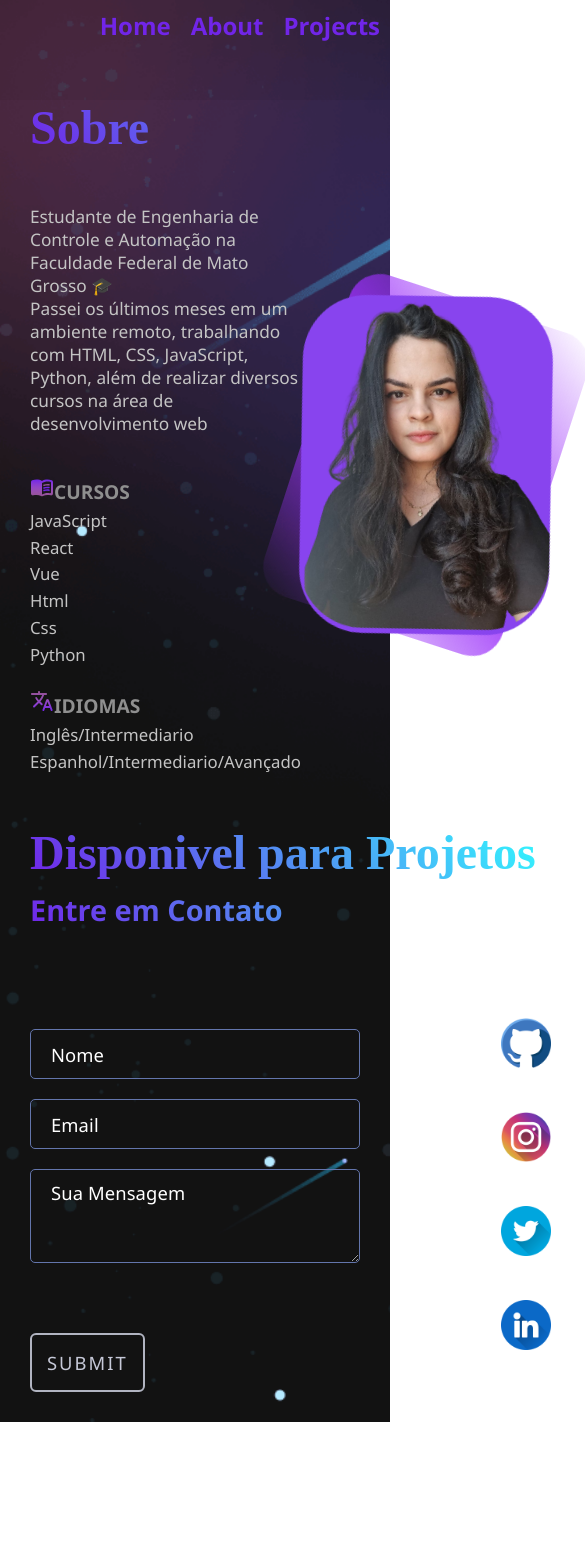
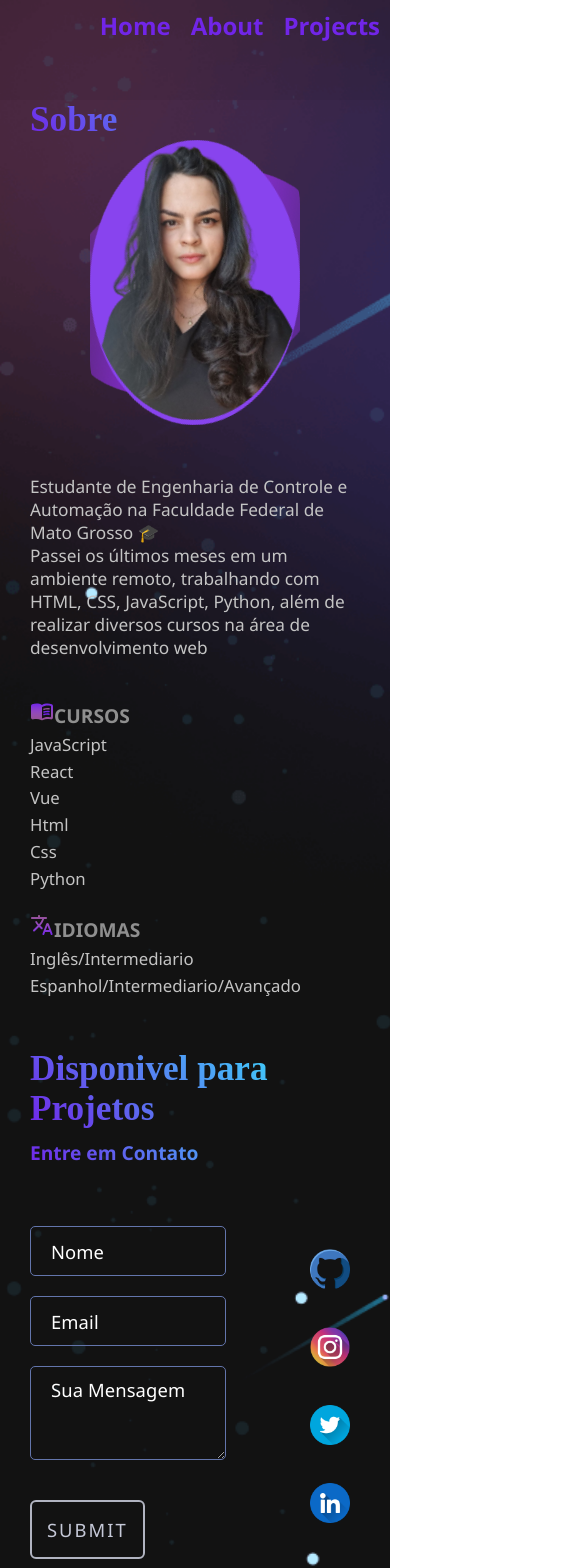
Before and after one commit to YasminAlmeida/portfolio, a React (Create React App) app: page /about in a window 390 px wide. Shown: the top 1568 px of the page, 585 px wide, since content can reach past the window. Before the commit the page ends 1422 px from the top, so only its background shows below. Built offline with nearby package versions, Linux system fonts and the light colour scheme.

Commit message:
style: Fix responsiveness of page projects

```diff
--- a/src/App.js
+++ b/src/App.js
@@ -1,7 +1,6 @@
 import { ThemeProvider } from 'styled-components';
 import GlobalStyles from './style/global';
 import theme from './style/theme';
-
 import Router from './routes/route';
 function App() {
   return (
--- a/src/components/Contact/styles.js
+++ b/src/components/Contact/styles.js
@@ -9,6 +9,12 @@ export const TextTitle = styled.h4`
   color: black;
   margin-bottom: 0;
   text-align: start;
+  @media (max-width: 850px) {
+    font-size: 2.8rem;
+  }
+  @media (max-width: 680px) {
+    font-size: 2.2rem;
+  }
 `;
 export const SectionContact = styled.section`
   display: grid;
@@ -19,6 +25,9 @@ export const ContainerContact = styled.form`
   display: grid;
   grid-template-columns: 1fr;
   margin-top: 50px;
+  @media (max-width: 680px) {
+    margin-top: 10px;
+  }
 `;
 export const BtnContact = styled.button`
   color: #c6c9d8;
@@ -38,6 +47,9 @@ export const BtnContact = styled.button`
     background: #fff;
     border-color: #fff;
     color: #84e;
+  }
+  @media (max-width: 680px) {
+    margin-top: 20px;
   }
 `;
 export const Input = styled.input`
@@ -93,11 +105,21 @@ export const TextContact = styled.h4`
   -webkit-text-fill-color: transparent;
   font-size: 1.8rem;
   margin-top: 10px;
+  @media (max-width: 680px) {
+    font-size: 1.5rem;
+  }
+  @media (max-width: 480px) {
+    font-size: 1.2rem;
+  }
 `;
 export const SocialMidia = styled.img`
   width: 50px;
   height: 50px;
   margin-top: 2px;
+  @media (max-width: 680px) {
+    max-width: 40px;
+    max-height: 40px;
+  }
 `;
 export const ContainerSend = styled.div`
   display: grid;
--- a/src/view/about/styles.js
+++ b/src/view/about/styles.js
@@ -37,6 +37,12 @@ export const SectionAbout = styled.section`
   display: grid;
   grid-template-columns: 1fr 1fr;
   justify-items: center;
+  @media (max-width: 830px) {
+    grid-template-columns: 300px 1fr;
+  }
+  @media (max-width: 680px) {
+    grid-template-columns: 1fr;
+  }
 `;
 
 export const ContainerIdiomas = styled.div``;
@@ -52,6 +58,13 @@ export const Title = styled.h3`
 export const Picture = styled.img`
   max-width: 250px;
   border-radius: 4rem;
+  @media (max-width: 850px) {
+    max-width: 220px;
+  }
+  @media (max-width: 650px) {
+    max-width: 210px;
+    border-radius: 50%;
+  }
 `;
 export const BckgroundPicture = styled.div`
   aspect-ratio: 1/1;
@@ -59,18 +72,30 @@ export const BckgroundPicture = styled.div`
   background: linear-gradient(35deg, transparent, #9b30f9, transparent);
   display: grid;
   transform: rotate(18deg);
+  @media (max-width: 650px) {
+    transform: rotate(243deg);
+    border-radius: 50%;
+  }
 `;
 export const Frame = styled.figure`
   border-radius: 2rem;
   transform: rotate(343deg);
   background: #84e;
   border-radius: 4rem;
+  @media (max-width: 650px) {
+    transform: rotate(118deg);
+    border-radius: 50%;
+  }
 `;
 export const ContainerPicture = styled.div`
   width: max-content;
   border-radius: 4rem;
   display: grid;
   place-items: center;
+  @media (max-width: 680px) {
+    overflow: hidden;
+    grid-row: 1;
+  }
 `;
 export const TextTitle = styled.h4`
   background-image: ${({ theme }) => theme.gradienteBluePurple};
@@ -82,4 +107,10 @@ export const TextTitle = styled.h4`
   color: black;
   margin-bottom: 0;
   text-align: start;
+  @media (max-width: 850px) {
+    font-size: 2.8rem;
+  }
+  @media (max-width: 680px) {
+    font-size: 2.2rem;
+  }
 `;
--- a/src/view/projects/index.js
+++ b/src/view/projects/index.js
@@ -20,33 +20,25 @@ export default function Projects() {
     <>
       <S.Body>
         <S.TextTitle>Últimos Projetos | Meu portfólio</S.TextTitle>
-        <div
-          style={{
-            display: 'flex',
-            flexDirection: 'column',
-            justifyContent: 'center',
-
-            width: '100%',
-          }}
-        >
+        <div>
           {bigImage && (
             <S.ContainerInfo>
-              <img src={bigImage.src} alt="imagem" />
+              <S.Img src={bigImage.src} alt="imagem" />
               <S.ContainerResum>
                 <S.InfoTitle>{bigImage.caption}</S.InfoTitle>
-                <p>{bigImage.description}</p>
+                <S.Description>{bigImage.description}</S.Description>
                 <S.BtnSite href={bigImage.link}>Visualizar o Projeto</S.BtnSite>
               </S.ContainerResum>
             </S.ContainerInfo>
           )}
-          <div
-            style={{
-              marginLeft: '10%',
-              marginTop: '20px',
-            }}
-          >
-            <Gallery images={images} onSelect={handleSelect} />
-          </div>
+          <S.ContainerGallery>
+            <Gallery
+              enableLightbox={false}
+              maxRows={6}
+              images={images}
+              onSelect={handleSelect}
+            />
+          </S.ContainerGallery>
         </div>
       </S.Body>
     </>
--- a/src/view/projects/styles.js
+++ b/src/view/projects/styles.js
@@ -11,6 +11,10 @@ export const Body = styled.section`
   padding: 30px;
   grid-template-columns: 1fr;
   padding-top: 100px;
+  align-items: center;
+  @media (max-width: 380px) {
+    padding: 15px;
+  }
 `;
 export const TextTitle = styled.h4`
   background-image: ${({ theme }) => theme.gradienteBluePurple};
@@ -22,23 +26,52 @@ export const TextTitle = styled.h4`
   color: black;
   margin-bottom: 0;
   text-align: start;
+  @media (max-width: 1000px) {
+    font-size: 2.5rem;
+  }
+  @media (max-width: 700px) {
+    font-size: 2.1rem;
+    padding-top: 80px;
+  }
+  @media (max-width: 380px) {
+    font-size: 1.6rem;
+  }
 `;
 export const SectionProject = styled.section`
   display: flex;
   justify-content: space-around;
 `;
 export const Img = styled.img`
-  width: 400px;
+  width: 800px;
   height: 100%;
+  @media (max-width: 1600px) {
+    width: 600px;
+  }
+  @media (max-width: 1200px) {
+    width: 400px;
+  }
+  @media (max-width: 450px) {
+    width: 300px;
+  }
 `;
 export const InfoTitle = styled.p`
   margin-top: 20px;
   font-weight: 500;
+
   background-image: ${({ theme }) => theme.gradienteBluePurple};
   background-clip: text;
   -webkit-background-clip: text;
   -webkit-text-fill-color: transparent;
-  font-size: 1.8rem;
+  font-size: 3rem;
+  @media (max-width: 1200px) {
+    font-size: 2.5rem;
+  }
+  @media (max-width: 1050px) {
+    font-size: 2rem;
+  }
+  @media (max-width: 380px) {
+    font-size: 1.6rem;
+  }
 `;
 export const ContainerInfo = styled.div`
   display: flex;
@@ -46,6 +79,17 @@ export const ContainerInfo = styled.div`
   align-items: center;
   justify-content: space-evenly;
   margin-bottom: 30px;
+  max-width: 1800px;
+  justify-content: center;
+  @media (max-width: 800px) {
+    flex-direction: column;
+  }
+`;
+export const Description = styled.p`
+  font-size: 1.5rem;
+  @media (max-width: 1200px) {
+    font-size: 1.1rem;
+  }
 `;
 export const ContainerResum = styled.div`
   width: 90%;
@@ -53,7 +97,22 @@ export const ContainerResum = styled.div`
   flex-direction: column-reverse;
   align-items: center;
   margin-left: 10px;
+  max-width: 600px;
 `;
+export const ContainerGallery = styled.div`
+  display: grid;
+  grid-template-columns: 1fr;
+  padding: 100px;
+  max-width: 1800px;
+  @media (max-width: 700px) {
+    padding: 0px;
+    padding-left: 50px;
+  }
+  @media (max-width: 500px) {
+    padding-left: 1px;
+  }
+`;
+
 export const BtnSite = styled.a`
   color: #c6c9d8;
   font-size: 1.05rem;
```
Also changed, not shown: src/App.css (+3 -5 lines), src/style/global.js (line endings or trailing spaces).
